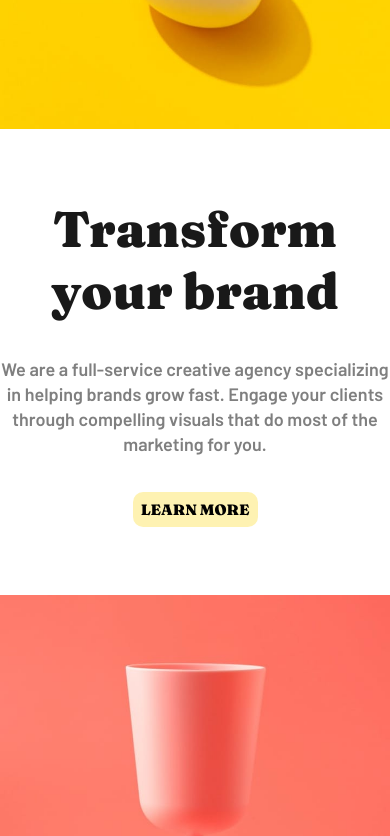
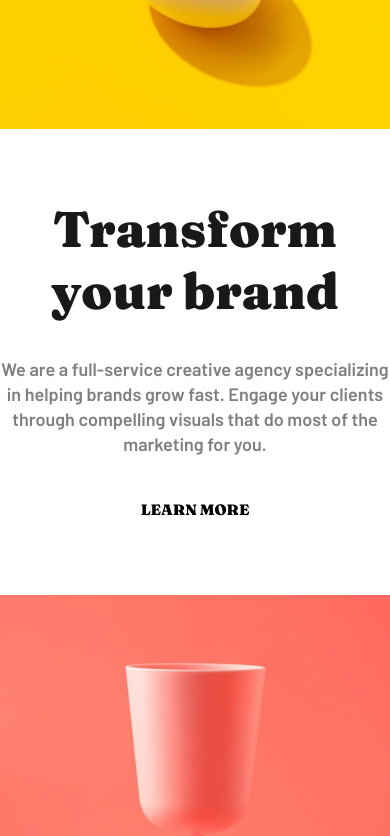
Before and after one commit to antonimatheus/Sunnyside-agency-landing-page, a React (Vite) app: page / in a window 390 px wide. Shown: the part 1040-1876 px from the top of the page. Built offline with nearby package versions, Linux system fonts and the light colour scheme.

Commit message:
updated navBurger, input and cursor pointer

```diff
--- a/src/App.css
+++ b/src/App.css
@@ -14,11 +14,7 @@
     display: flex;
 }
 
-.Block1 input {
-    background-color: rgba(250, 212, 0, 0.3);
-}
-
-.Block1 input:hover {
+.Block1 .backgroundInput {
     background-color: var(--Yellow);
 }
 
@@ -34,11 +30,7 @@
     display: flex;
 }
 
-.Block4 input {
-    background-color: rgba(254, 120, 103, 0.3);
-}
-
-.Block4 input:hover{
+.Block4 .backgroundInput {
     background-color: var(--Softred);
 }
 
--- a/src/Footer.css
+++ b/src/Footer.css
@@ -45,7 +45,6 @@
 .FooterNav {
     display: flex;
     list-style-type: none;
-
 }
 
 .FooterNav ul {
@@ -57,6 +56,7 @@
     margin: 35px;
     color: var(--DarkModerateCyan);
     transition: all .3s;
+    cursor: pointer;
 }
 
 .FooterNav li:hover {
@@ -73,6 +73,7 @@
     margin: 15px;
     margin-top: 25px;
     transition: all .3s;
+    cursor: pointer;
 }
 
 .SocialMedia li:hover {
--- a/src/Header.css
+++ b/src/Header.css
@@ -1,9 +1,39 @@
+/* Fundo preto translúcido */
+.overlay {
+    position: fixed;
+    top: 0;
+    left: 0;
+    width: 100vw;
+    height: 100vh;
+    background-color: rgba(0, 0, 0, 0.7); /* Fundo preto com 50% de opacidade */
+    z-index: 1; /* Para ficar atrás do menu */
+}
+
+/* Exibir o menu por cima */
+.burger_Display {
+    display: flex;
+    justify-content: center;
+    align-items: center;
+    width: 410px;
+    height: 410px;
+    position: fixed;
+    top: 50%;
+    left: 50%;
+    transform: translate(-50%, -50%);
+    z-index: 2; /* Para ficar acima da overlay */
+    border-radius: 15px;
+    box-shadow: 0px 0px 10px rgba(0, 0, 0, 0.3);
+    background-color: white;
+    animation: .5s blurring ease-in-out;
+}
+
+/* Estilos gerais */
 .header {
     width: 100vw;
     height: 100vh;
     background: url(assets/images/desktop/image-header.jpg);
     background-size: cover;
-    background-position: center ;
+    background-position: center;
     background-repeat: no-repeat;
 }
 
@@ -69,7 +99,7 @@ nav > ul > li {
 a {
     text-decoration: none;
     color: white;
-    transition: all .5s;
+    transition: all 0.5s;
 }
 
 a:hover {
@@ -79,7 +109,7 @@ a:hover {
 .contact--btn {
     display: flex;
     margin-top: -10px;
-    padding: 12px 20px 12px 20px;
+    padding: 12px 20px;
     font-family: var(--Font-Fraunces);
     font-size: 18px;
     border: none;
@@ -87,7 +117,7 @@ a:hover {
     color: black;
     background-color: white;
     cursor: pointer;
-    transition: .5s;
+    transition: 0.5s;
 }
 
 .contact--btn:hover {
@@ -95,18 +125,20 @@ a:hover {
     color: white;
 }
 
+/* Botão hambúrguer */
 .burger {
     display: none;
     justify-content: flex-end;
     align-items: center;
     width: 100%;
-    ;/*background-color: red*/
 }
 
-.burger img{
+.burger img {
     width: 30px;
+    cursor: pointer;
 }
 
+/* Esconder o menu */
 .burger_Display {
     display: none;
 }
@@ -122,19 +154,6 @@ a:hover {
 
     .burger_Display {
         display: flex;
-        justify-content: center;
-        align-items: center;
-        width: 410px;
-        height: 410px;
-        position: absolute;
-        top: 50%;
-        left: 50%;
-        transform: translate(-50%, -50%);
-        z-index: 1;
-        border-radius: 15px;
-        box-shadow: 0px 0px 10px rgba(0, 0, 0, 0.3);
-        background-color: white;
-        animation: .5s blurring ease-in-out;
     }
 
     .burger_Display ul {
--- a/src/Header.jsx
+++ b/src/Header.jsx
@@ -1,4 +1,4 @@
-import React, { useState } from 'react';
+import React, { useState, useEffect } from 'react';
 import './Header.css';
 
 import logo from "../src/assets/images/logo.svg"
@@ -11,6 +11,23 @@ function Header() {
     function burgerButton1() {
         setBurgerClicked(!burgerClicked);
     }
+
+    // Hook para fechar o menu quando clica fora
+    useEffect(() => {
+        function handleClickOutside(event) {
+            // Se clicar fora do menu, fecha o menu
+            if (burgerClicked && !event.target.closest('.burger_Display') && !event.target.closest('.burger')) {
+                setBurgerClicked(false);
+            }
+        }
+
+        document.addEventListener('mousedown', handleClickOutside);
+
+        // Cleanup: remove o event listener
+        return () => {
+            document.removeEventListener('mousedown', handleClickOutside);
+        };
+    }, [burgerClicked]);
 
     return (
         <div className='header'>
@@ -32,6 +49,10 @@ function Header() {
             </div>
 
             {burgerClicked && (
+                <>
+                    {/* Fundo preto semi-transparente */}
+                    <div className='overlay'></div>
+
                     <div className='burger_Display'>
                         <ul>
                             <li><a href="#">About</a></li>
@@ -40,10 +61,11 @@ function Header() {
                             <input className='contact--btn' type="button" value="Contact" />
                         </ul>
                     </div>
+                </>
             )}
 
             <h1>We are creatives</h1>
-            <img src={icon_arrow_down} alt="" className='arrow--down'/>
+            <img src={icon_arrow_down} alt="arrow down" className='arrow--down'/>
         </div>
     );
 }
--- a/src/MainContent.jsx
+++ b/src/MainContent.jsx
@@ -6,7 +6,11 @@ function MainContent(props) {
             <div className='DivInternal'>
                 <h1>{props.title}</h1>
                 <p>{props.text}</p>
-                <input type="button" value={props.input} />
+                <div className='inputButton'>
+                    <input type="button" value={props.input} />
+                    <div className='backgroundInput'></div>
+                </div>
+
             </div>
         </div>
     )
--- a/src/index.css
+++ b/src/index.css
@@ -65,6 +65,7 @@ body {
   width: 466px;
   height: 466px;
   gap: 35px;
+  position: relative;
   /*background-color: blue;*/
 }
 
@@ -91,6 +92,23 @@ body {
   border-radius: 10px;
   cursor: pointer;
   transition: all .5s;
+  background-color: transparent;
+}
+
+.DivInternal input:hover {
+  color: rgba(0, 0, 0, 0.7);
+}
+
+.backgroundInput {
+  width: 145px;
+  height: 10px;
+  background-color: red;
+  border-radius: 20px;
+  position: absolute;
+  top: 50%;
+  left: 50%;
+  transform: translate(-167%, 1350%);
+  z-index: -1;
 }
 
 .mainContentImg--div {
@@ -139,6 +157,11 @@ body {
   display: flex;
   width: 100%;
   flex-direction: row;
+  background-color: white;
+}
+
+.ClientTestimonials--App {
+  background-color: white;
 }
 
 .ClientTestimonials--App h1 {
@@ -164,6 +187,7 @@ body {
   width: 340px;
   margin: 20px;
   gap: 50px;
+
 }
 
 .ClientTestimonialsBlock p {
@@ -178,6 +202,7 @@ body {
   justify-content: flex-end;
   gap: 10px;
   text-align: center;
+  background-color: white;
 }
 
 .ClientTestimonialsBlock div h2 {
@@ -213,7 +238,7 @@ body {
   .mainContent--div {
     display: flex;
     width: 100vw;
-    /*background-color: red;*/
+    background-color: white;
   }
 
   .DivInternal h1 {
@@ -226,6 +251,20 @@ body {
 
   .DivInternal input {
     margin: 0 auto;
+  }
+
+  .inputButton {
+    display: flex;
+    align-items: center;
+    justify-content: center;
+  }
+
+  .backgroundInput {
+    position: absolute;
+    top: 50%;
+    left: 50%;
+    transform: translate(-50%, 1350%);
+    z-index: -1;
   }
 
   .mainContentImg--div {
```
Lines whose indentation alone changed are shown as unchanged.
